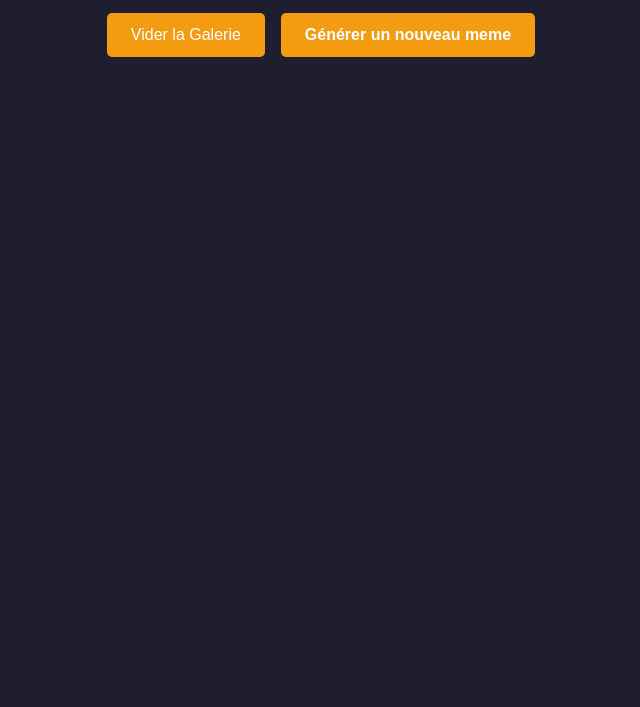
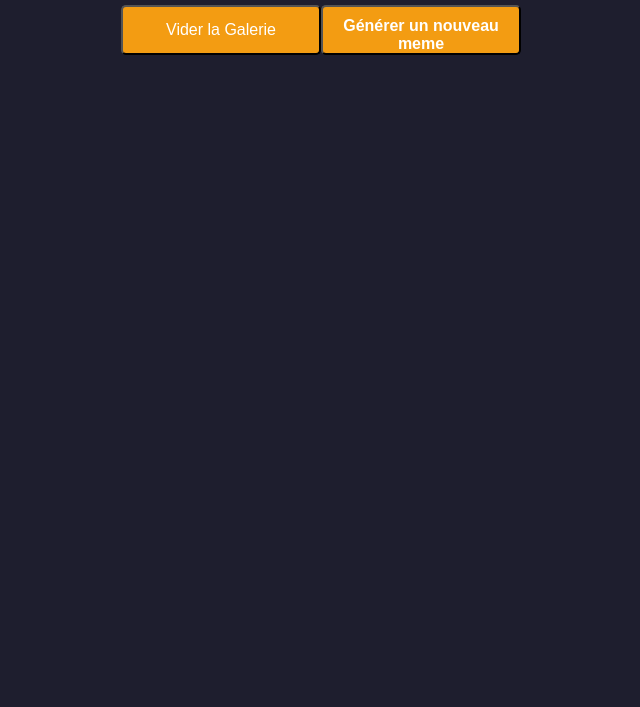
Before and after one commit to kherol/Generateur_meme, a plain HTML site: page galerie.html in a window 1280 px wide. Shown: the part 93-800 px from the top of the page, without its empty margins (319-959 px from the left). Drawn offline with Linux system fonts and the light colour scheme.

Commit message:
Update style1.css

```diff
--- a/style1.css
+++ b/style1.css
@@ -26,14 +26,11 @@ h1 {
 button {
     background: #f39c12;
     color: white;
-    border: none;
-    padding: 0.8em 1.5em; /* Utilisation de em */
-    margin: 0.5em; /* Utilisation de em */
-    font-size: 1em; /* Utilisation de em */
-    cursor: pointer;
-    border-radius: 5px;
-    transition: 0.3s ease;
-    min-width: 150px; /* Définition d'une largeur minimale */
+    width: 200px;  /* Set the width of the button */
+    height: 50px;  /* Set the height of the button */
+    padding: 10px 20px;  /* Add padding to the button for extra size control */
+    font-size: 16px;  /* Set the font size */
+    border-radius: 5px;  /* Optional: adds rounded corners */
 }
 
 button:hover {
```
